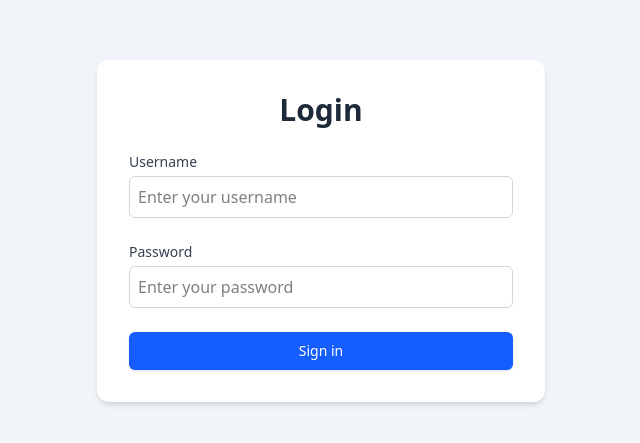
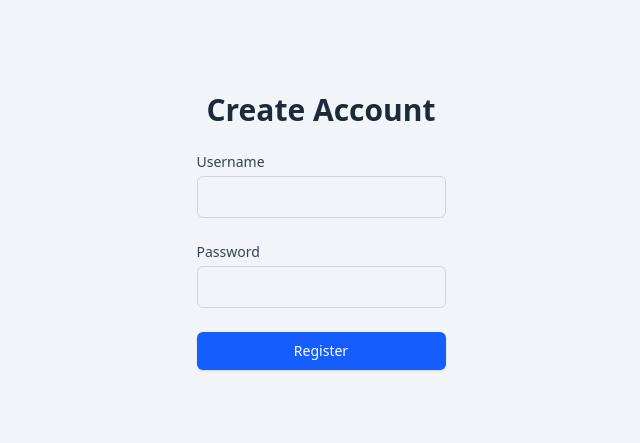
Before and after one commit to LgnOmar/task-manager-fullstack, a React app in the folder frontend/: page /register in a window 1280 px wide. Shown: the part 169-612 px from the top of the page, without its empty margins (319-959 px from the left). Built offline with nearby package versions, Linux system fonts and the light colour scheme; the HTML template or start-up script is replaced by a standard one.

Commit message:
feat: Implement frontend registration and routing

```diff
--- a/frontend/package.json
+++ b/frontend/package.json
@@ -12,7 +12,8 @@
   "dependencies": {
     "axios": "^1.12.2",
     "react": "^19.2.0",
-    "react-dom": "^19.2.0"
+    "react-dom": "^19.2.0",
+    "react-router-dom": "^7.9.3"
   },
   "devDependencies": {
     "@eslint/js": "^9.36.0",
--- a/frontend/src/App.jsx
+++ b/frontend/src/App.jsx
@@ -1,47 +1,60 @@
 import { useState, useEffect } from "react";
+import { Routes, Route, useNavigate, useLocation } from "react-router-dom";
 import Login from "./components/Login";
 import TaskList from "./components/TaskList";
+import Register from "./pages/Register";
 
 function App() {
-  const [token, setToken] = useState(null);
+  const [token, setToken] = useState(localStorage.getItem('accessToken'));
+  const navigate = useNavigate();
+  const location = useLocation();
 
-  useEffect(() => {
-    const storedToken = localStorage.getItem('accessToken');
-    if (storedToken) {
-      setToken(storedToken);
-    }
-  }, []);
+  const setAndStoreToken = (newToken) =>{
+    localStorage.setItem('accessToken', newToken);
+    setToken(newToken);
+  };
 
   const handleLogout = () => {
     localStorage.removeItem('accessToken');
     setToken(null);
   };
 
-  // --- LOGGED-OUT VIEW ---
-  // This block is now CORRECT. It ONLY renders the Login component.
-  if (!token) {
-    return (
-      // We apply a base style for the entire application here
-      <div className="min-h-screen bg-slate-100 flex items-center justify-center">
-        <Login setToken={setToken} />
-      </div>
-    );
+  useEffect(()=>{
+    if (token && (location.pathname === '/login' || location.pathname === '/register')) {
+  navigate('/'); //if logged in then redirect from login/register to home
     }
 
-  // --- LOGGED-IN VIEW ---
-  // This is our main application view
+    if (!token && location.pathname === '/') {
+      navigate('/login'); //if not logged in and on home then redirect to login
+    }
+  }, [token, location, navigate]);
+
   return (
-    <div className="min-h-screen bg-slate-100 pt-8">
+    <div className="min-h-screen bg-slate-100">
+      <Routes>
+        <Route path="/" element={
+          token ? (
+            <div className="pt-8">
               <TaskList />
-      {/* We will move the logout button into a proper header later */}
               <div className="flex justify-center mt-8">
-         <button
-          onClick={handleLogout}
-          className="bg-red-500 hover:bg-red-700 text-white font-bold py-2 px-4 rounded"
-         >
+                <button onClick={handleLogout} className="bg-red-500 hover:bg-red-700 text-white font-bold py-2 px-4 rounded">
                   Logout
                 </button>
               </div>
+            </div>
+          ) : null // or a loading spinner
+        }/>
+        <Route path="/login" element={
+          <div className="flex items-center justify-center h-screen">
+            <Login setToken={setAndStoreToken} />
+          </div>
+        }/>
+        <Route path="/register" element={
+          <div className="flex items-center justify-center h-screen">
+            <Register />
+          </div>
+        }/>
+      </Routes>
     </div>
   );
 }
--- a/frontend/src/components/Login.jsx
+++ b/frontend/src/components/Login.jsx
@@ -1,5 +1,6 @@
 import { useState } from "react";
 import axios from "axios";
+import { Link } from 'react-router-dom';
 
 
 // Let's "desctucture" the props to get the setToken function passed from App.jsx
@@ -81,6 +82,12 @@ function Login({ setToken }){
             </button>
             </div>
         </form>
+          <p className="mt-4 text-center text-sm">
+            Don't have an account? {' '}
+            <Link to="/register" className="font-medium text-blue-600 hover:text-blue-500">
+              Sign up
+            </Link>
+          </p>
         </div>
     );
 }
--- /dev/null
+++ b/frontend/src/pages/Register.jsx
@@ -0,0 +1,77 @@
+import { useState } from "react";
+import axios from 'axios';
+import { Link, useNavigate } from 'react-router-dom';
+
+function Register(){
+    const [username, setUsername] = useState('');
+    const [password, setPassword] = useState('');
+    const [error, setError] = useState(null);
+    const navigate = useNavigate();
+
+    const handleSubmit = async (event) => {
+        event.preventDefault();
+        setError(null);
+        try {
+            await axios.post('http://127.0.0.1:8000/api/users/register/', {
+                username: username,
+                password: password,
+            });
+            // On success, navigate the user to the login page
+            navigate('/login');
+        } catch (error) {
+            console.error('Registrationfailed: ', error);
+            setError('Failed to create account. Please try a different username.');
+        }
+    };
+    return(
+        <div>
+            <form onSubmit={handleSubmit} className="space-y-6">
+                <h2 className="text-3xl font-bold text-center text-gray-800">
+                    Create Account
+                </h2>
+                {error && <p className="text-red-500 text-sm text-center">
+                    {error}</p>}
+                    <div>
+                        <label htmlFor="username" className="block text-sm font-medium text-gray-700">
+                            Username
+                        </label>
+                        <div className="mt-1">
+                            <input
+                              id="username"
+                              type="text"
+                              required
+                              className="w-full p-2 border border-gray-300 rounded-md focus:outline-none focus:ring-2 focus:ring-blue-500"
+                              value={username}
+                              onChange={(e) => setUsername(e.target.value)}
+                            />
+                        </div>
+                    </div>
+                    <div>
+                        <label htmlFor="password-input" className="block text-sm font-medium text-gray-700">
+                            Password
+                        </label>
+                        <div className="mt-1">
+                            <input
+                              id="password-input"
+                              type="password"
+                              required
+                              className="w-full p-2 border border-gray-300 rounded-md focus:outline-none focus:ring-2 focus:ring-blue-500"
+                              value={password}
+                              onChange={(e) => setPassword(e.target.value)}
+                            />
+                        </div>
+                    </div>
+                    <div>
+                        <button
+                          type="submit"
+                          className="w-full flex justify-center py-2 px-4 border border-transparent rounded-md shadow-sm text-sm font-medium text-white bg-blue-600 hover:bg-blue-700 focus:outline-none focus:ring-2 focus:ring-offset-2 focus:ring-blue-500"
+                        >
+                            Register
+                        </button>
+                    </div>
+            </form>
+        </div>
+    )
+}
+
+export default Register;
```
Also changed, not shown: frontend/src/main.jsx (+10 -6 lines), 1 other file (tests, documents, lock files or other folders). Lines whose indentation alone changed are shown as unchanged.
